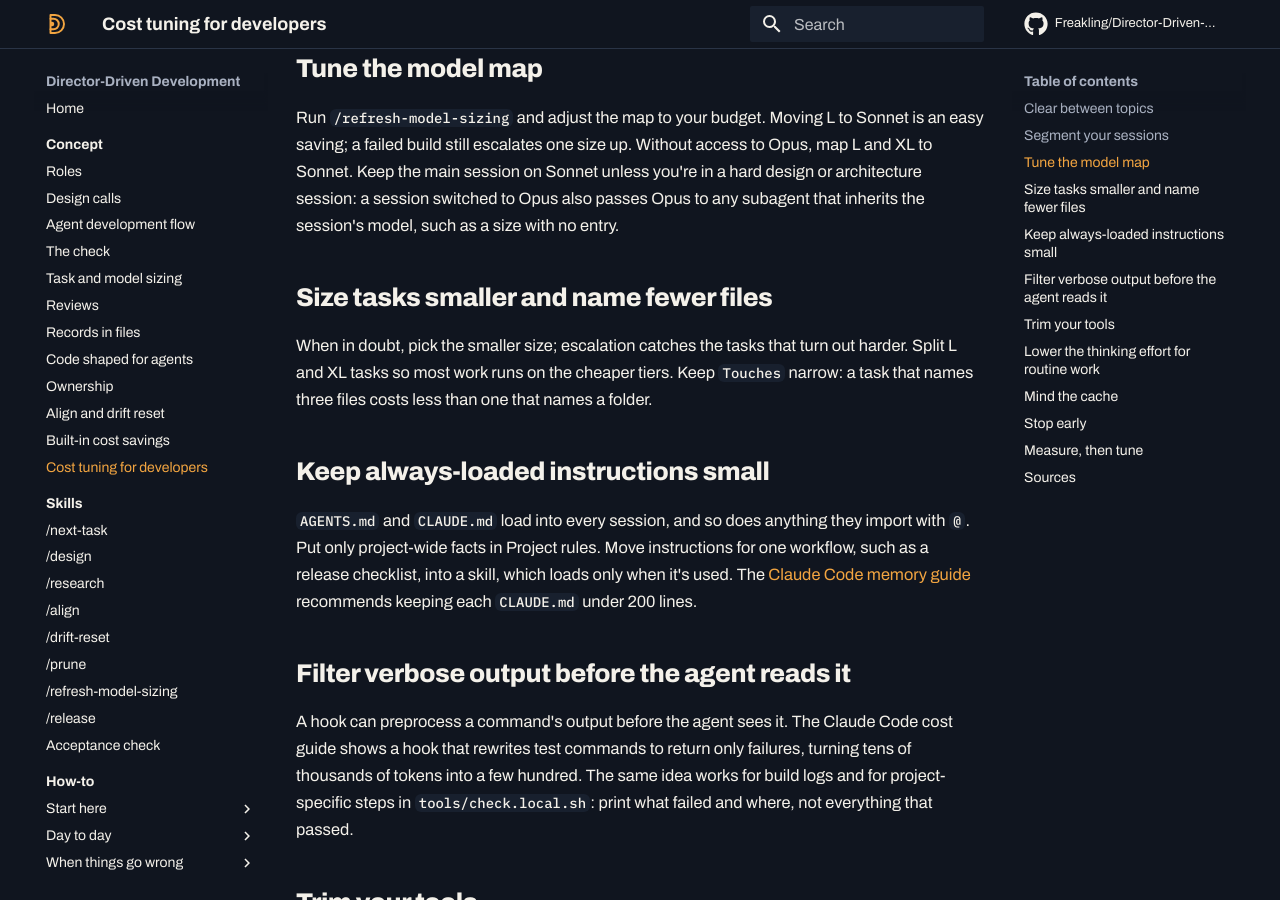
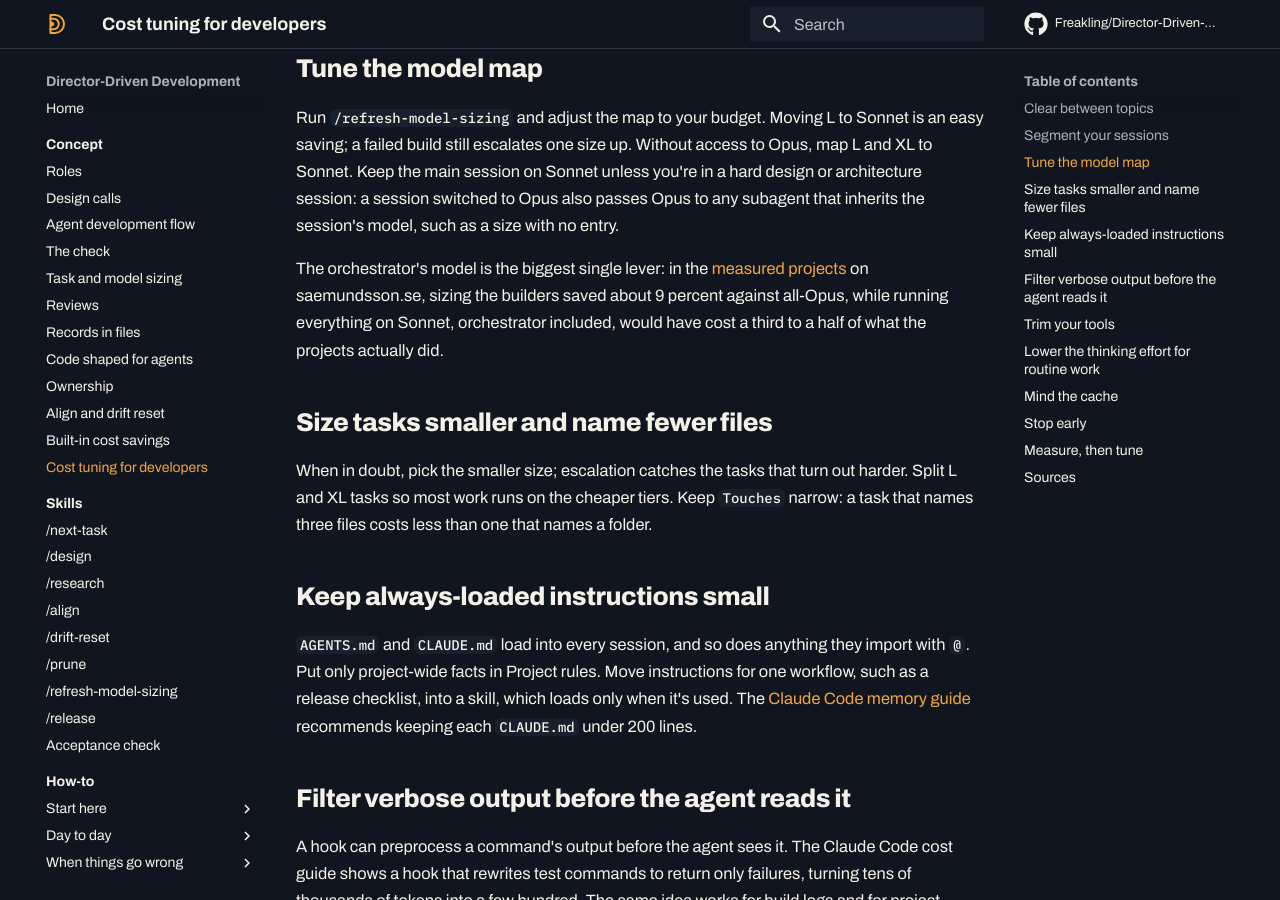
Before and after one commit to Freakling/Director-Driven-Development, an MkDocs documentation site: the page built from docs/concept/cost-tuning.md, in a window 1280 px wide and 900 px high, scrolled down 864 px. Built offline with MkDocs 1.6.1 and Material for MkDocs 9.7.7, drawn with Linux system fonts in a browser that asks for light colours; comment, search, counter and statistics services are not loaded; some of the changed text lies outside the part shown.

Commit message:
docs: the cost pages, the How-to cost question, the home page and the PKSEI example reference the cost post (T152)
The post measures three projects from their transcripts at API prices; the pages quote its headline figures with the post as the source and link tools/usage.py.

Co-Authored-By: Claude Fable 5.1 <noreply@anthropic.com>

```diff
--- a/docs/concept/cost-tuning.md
+++ b/docs/concept/cost-tuning.md
@@ -20,6 +20,8 @@ Prefer clearing to compacting. `/compact` sends the whole conversation to be sum
 ## Tune the model map
 
 Run `/refresh-model-sizing` and adjust the map to your budget. Moving L to Sonnet is an easy saving; a failed build still escalates one size up. Without access to Opus, map L and XL to Sonnet. Keep the main session on Sonnet unless you're in a hard design or architecture session: a session switched to Opus also passes Opus to any subagent that inherits the session's model, such as a size with no entry.
+
+The orchestrator's model is the biggest single lever: in the [measured projects](https://saemundsson.se/2026/10/19/what-directing-ai-agents-costs/) on saemundsson.se, sizing the builders saved about 9 percent against all-Opus, while running everything on Sonnet, orchestrator included, would have cost a third to a half of what the projects actually did.
 
 ## Size tasks smaller and name fewer files
 
@@ -56,6 +58,7 @@ If an agent heads in the wrong direction, press Escape at once instead of lettin
 - `/usage` shows what the session has cost and how much of the input came from the cache. On a subscription plan it also shows how much of your recent usage went to skills, subagents and MCP servers.
 - `/context` shows what is filling the context window right now.
 - `/insights` analyses your recent sessions and points out friction, such as misunderstood requests.
+- [`tools/usage.py`](https://github.com/Freakling/Director-Driven-Development/blob/main/tools/usage.py) in the Director-Driven Development repository prices a project's Claude Code transcripts at dated API rates, by token kind and by session.
 
 Tune what the numbers point at, not what feels expensive.
 
@@ -63,5 +66,6 @@ Tune what the numbers point at, not what feels expensive.
 
 - [Manage costs effectively](https://code.claude.com/docs/en/costs), [How Claude Code uses prompt caching](https://code.claude.com/docs/en/prompt-caching) and [How Claude remembers your project](https://code.claude.com/docs/en/memory), Claude Code documentation
 - [App-Director](https://github.com/Freakling/App-Director), [Godot-Director](https://github.com/Freakling/Godot-Director) and [SaaSAllTheThings](https://github.com/Freakling/SaaSAllTheThings): README, Context and token use, the framework rules, and the next-task, build, review and prune procedures
+- [What directing AI agents costs: three projects, measured](https://saemundsson.se/2026/10/19/what-directing-ai-agents-costs/) on saemundsson.se: the measurement behind the figures on this page and on [Built-in cost savings](cost-built-in.md)
 
 <div class="takeaway" markdown><span>Spend tokens on judgement, not on context.</span><span class="url" markdown="span">[Built-in cost savings](cost-built-in.md)</span></div>
```
Also changed, not shown: TASKS.md (+7 -1 lines), docs/concept/cost-built-in.md (+4 -0 lines), docs/examples/pksei.md (+2 -0 lines), docs/how-to/cost.md (+2 -0 lines), docs/index.md (+1 -0 lines).
